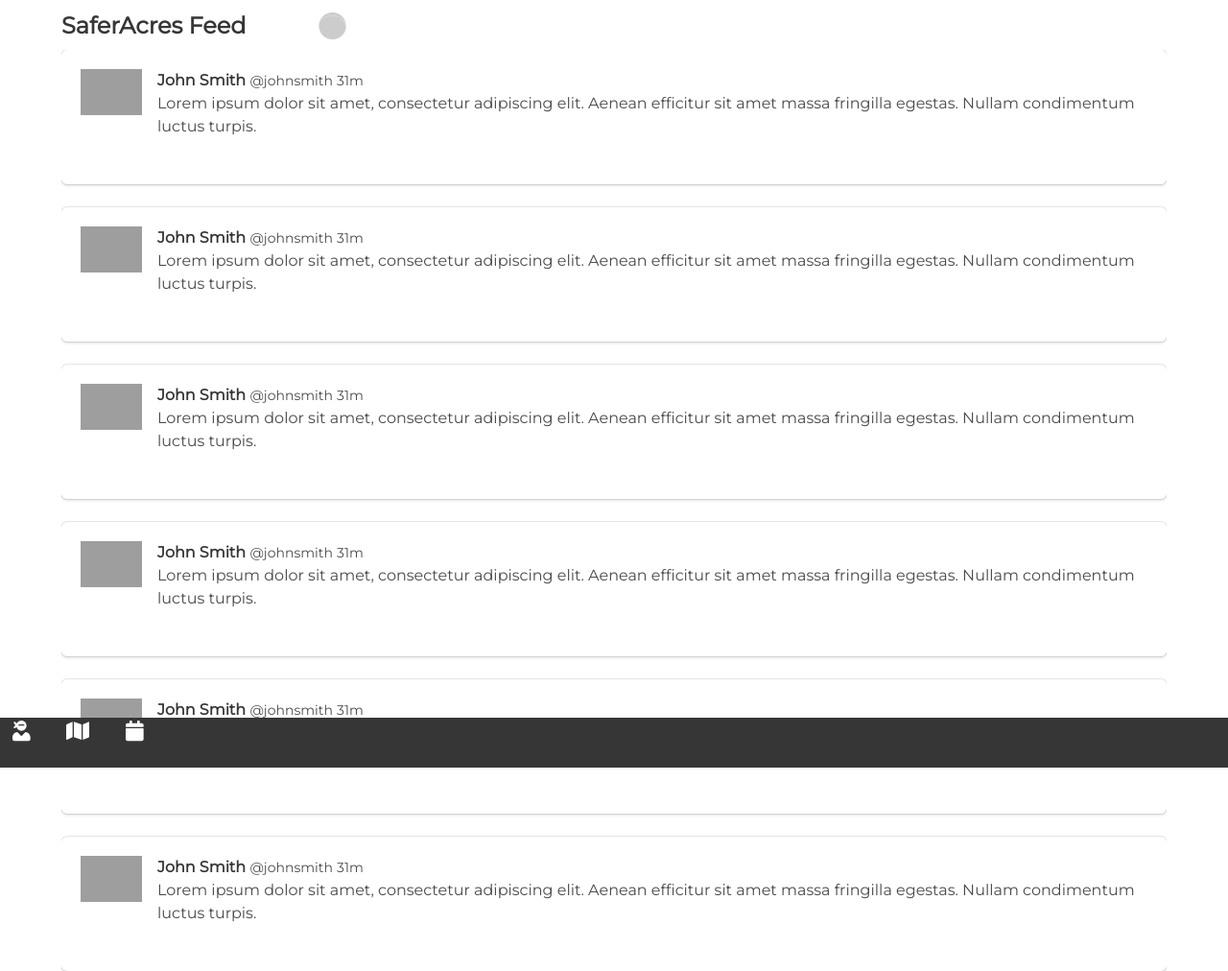
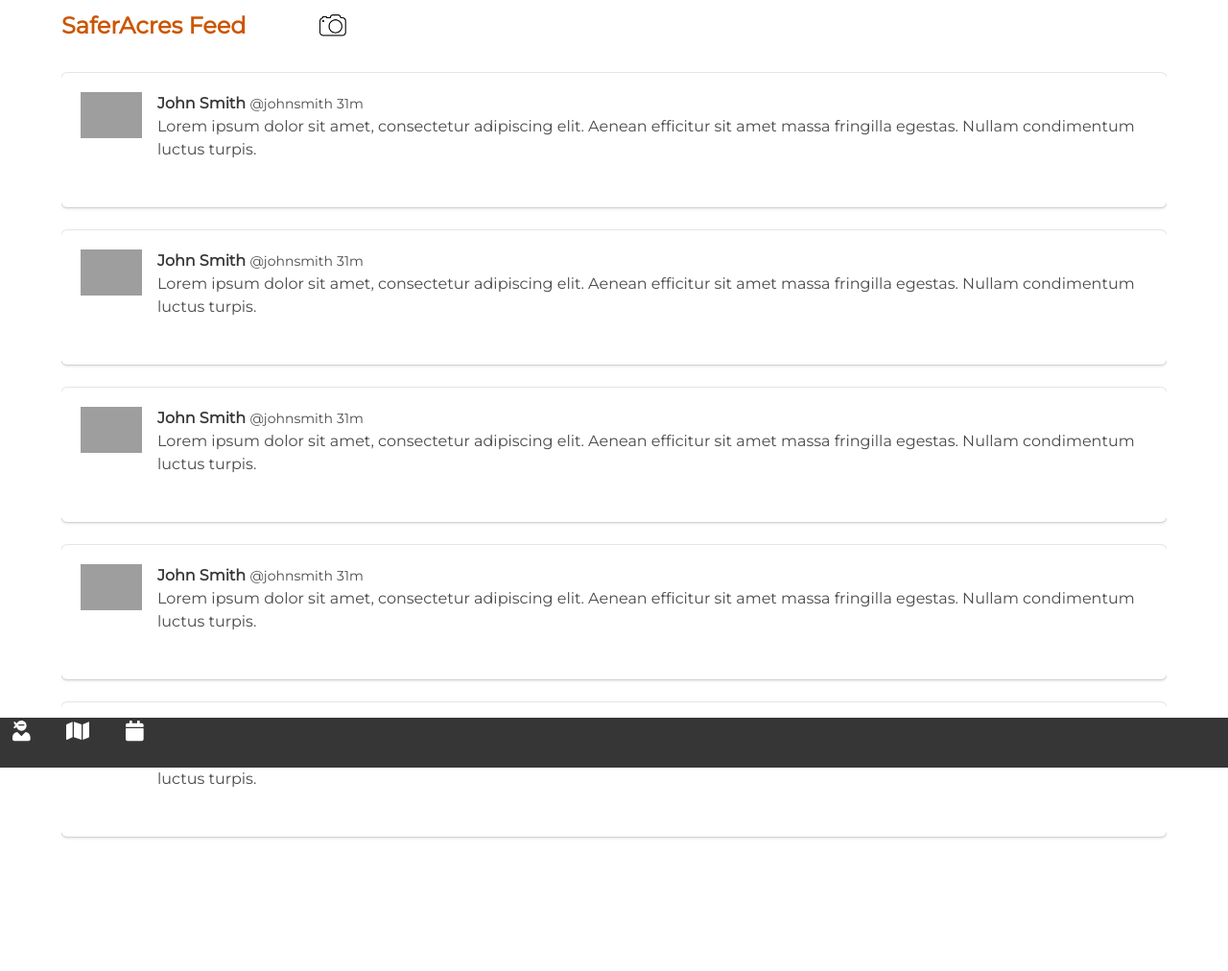
Before and after one commit to avnerkhan/SaferAcres--HackTX18, a plain HTML site: page home.html in a window 1280 px wide. Shown: the whole page at 96% size. After the commit the page ends 896 px from the top, so only its background shows below. Drawn offline with nearby package versions, Linux system fonts and the light colour scheme; grey boxes are pictures that could not be loaded.

Commit message:
Feed PWA

```diff
--- a/css/home.css
+++ b/css/home.css
@@ -10,9 +10,11 @@
 html, body{
   font-family: 'Montserrat';
   overflow-x: hidden;
+
   -webkit-user-select: none;
   -webkit-tap-highlight-color: transparent;
   -webkit-touch-callout: none;
+
 
 }
 
--- a/home.html
+++ b/home.html
@@ -2,15 +2,19 @@
 <html>
 
 <head>
+  <meta name="viewport" content="width=device-width, initial-scale=1.0, viewport-fit=cover">
+
+  <meta name="apple-mobile-web-app-capable" content="yes">
+  <meta name="apple-mobile-web-app-status-bar-style" content="black-translucent">
+  <meta name="apple-mobile-web-app-title" content="SaferAcres">
   <title>Feed | SaferAcres</title>
-  <meta charset="utf-8">
-  <meta name="viewport" content="width=device-width, initial-scale=1">
   <title>Hello Bulma!</title>
   <link rel="stylesheet" href="https://cdnjs.cloudflare.com/ajax/libs/bulma/0.7.2/css/bulma.min.css">
   <script defer src="https://use.fontawesome.com/releases/v5.3.1/js/all.js"></script>
   <link href='https://fonts.googleapis.com/css?family=Montserrat' rel='stylesheet'>
   <link type="text/css" rel="stylesheet" href="css/animate.css" media="screen,projection" />
   <link type="text/css" rel="stylesheet" href="css/home.css" media="screen,projection" />
+
 
   <script type="text/javascript" src="js/jquery-3.3.1.min.js"></script>
   <script type="text/javascript" src="js/init.js"></script>
@@ -20,22 +24,20 @@
 
 <nav class="navbar" role="navigation" aria-label="main navigation">
   <div class="navbar-brand">
-    <a class="navbar-item " href=""><br><h1 class="title is-4 has-text-dark">SaferAcres Feed</h1></a>
+    <a class="navbar-item " href=""><br><h1 class="title is-4 has-text-dark"><span class="burnt">SaferAcres Feed</span></h1></a>
     <div class="navbar-end" style="margin-left: 30%; margin-top: 1%;">
-        <div class="navbar-item" >
-          <img src="img/ball.png" id="upfile1" style="cursor:pointer" />
-          <input type="file" id="file1"  name="file1" style="display:none" />
+      <div class="navbar-item">
+        <img src="img/camera.png" id="upfile1" style="cursor:pointer" />
+        <input type="file" id="file1" name="file1" style="display:none" />
       </div>
     </div>
   </div>
-
 </nav>
 
 <nav class="navbar is-fixed-bottom is-dark">
   <div class="columns is-mobile">
     <div class="column" style="margin-left: 10%; margin-top: 2%;">
       <a href="home.html"><i class="fa fa-user-ninja fa-lg" aria-hidden="true"></i><br></a>
-
     </div>
     <div class="column" style="margin-left: 10%; margin-top: 2%;">
       <a href="map.html"><i class="fa fa-map fa-lg" aria-hidden="true"></i><br></a>
@@ -45,11 +47,9 @@
     </div>
   </div>
 </nav>
+<br>
 
 <body class="container">
-
-  <div class="container">
-
   <div class="box">
   <article class="media">
     <div class="media-left">
@@ -61,7 +61,8 @@
       <div class="content">
         <p>
           <strong>John Smith</strong> <small>@johnsmith</small> <small>31m</small>
-              <br> Lorem ipsum dolor sit amet, consectetur adipiscing elit. Aenean efficitur sit amet massa fringilla egestas. Nullam condimentum luctus turpis.
+          <br>
+          Lorem ipsum dolor sit amet, consectetur adipiscing elit. Aenean efficitur sit amet massa fringilla egestas. Nullam condimentum luctus turpis.
         </p>
       </div>
       <nav class="level is-mobile">
@@ -97,7 +98,8 @@
     <div class="content">
       <p>
         <strong>John Smith</strong> <small>@johnsmith</small> <small>31m</small>
-              <br> Lorem ipsum dolor sit amet, consectetur adipiscing elit. Aenean efficitur sit amet massa fringilla egestas. Nullam condimentum luctus turpis.
+        <br>
+        Lorem ipsum dolor sit amet, consectetur adipiscing elit. Aenean efficitur sit amet massa fringilla egestas. Nullam condimentum luctus turpis.
       </p>
     </div>
     <nav class="level is-mobile">
@@ -133,7 +135,8 @@
     <div class="content">
       <p>
         <strong>John Smith</strong> <small>@johnsmith</small> <small>31m</small>
-              <br> Lorem ipsum dolor sit amet, consectetur adipiscing elit. Aenean efficitur sit amet massa fringilla egestas. Nullam condimentum luctus turpis.
+        <br>
+        Lorem ipsum dolor sit amet, consectetur adipiscing elit. Aenean efficitur sit amet massa fringilla egestas. Nullam condimentum luctus turpis.
       </p>
     </div>
     <nav class="level is-mobile">
@@ -169,7 +172,8 @@
     <div class="content">
       <p>
         <strong>John Smith</strong> <small>@johnsmith</small> <small>31m</small>
-              <br> Lorem ipsum dolor sit amet, consectetur adipiscing elit. Aenean efficitur sit amet massa fringilla egestas. Nullam condimentum luctus turpis.
+        <br>
+        Lorem ipsum dolor sit amet, consectetur adipiscing elit. Aenean efficitur sit amet massa fringilla egestas. Nullam condimentum luctus turpis.
       </p>
     </div>
     <nav class="level is-mobile">
@@ -205,7 +209,8 @@
     <div class="content">
       <p>
         <strong>John Smith</strong> <small>@johnsmith</small> <small>31m</small>
-              <br> Lorem ipsum dolor sit amet, consectetur adipiscing elit. Aenean efficitur sit amet massa fringilla egestas. Nullam condimentum luctus turpis.
+        <br>
+        Lorem ipsum dolor sit amet, consectetur adipiscing elit. Aenean efficitur sit amet massa fringilla egestas. Nullam condimentum luctus turpis.
       </p>
     </div>
     <nav class="level is-mobile">
@@ -230,51 +235,11 @@
   </div>
 </article>
 </div>
-
-    <div class="box">
-      <article class="media">
-        <div class="media-left">
-          <figure class="image is-64x64">
-            <img src="https://bulma.io/images/placeholders/128x128.png" alt="Image">
-          </figure>
-        </div>
-        <div class="media-content">
-          <div class="content">
-            <p>
-              <strong>John Smith</strong> <small>@johnsmith</small> <small>31m</small>
-              <br> Lorem ipsum dolor sit amet, consectetur adipiscing elit. Aenean efficitur sit amet massa fringilla egestas. Nullam condimentum luctus turpis.
-            </p>
-          </div>
-          <nav class="level is-mobile">
-            <div class="level-left">
-              <a class="level-item" aria-label="reply">
-            <span class="icon is-small">
-              <i class="fas fa-reply" aria-hidden="true"></i>
-            </span>
-          </a>
-              <a class="level-item" aria-label="retweet">
-            <span class="icon is-small">
-              <i class="fas fa-retweet" aria-hidden="true"></i>
-            </span>
-          </a>
-              <a class="level-item" aria-label="like">
-            <span class="icon is-small">
-              <i class="fas fa-heart" aria-hidden="true"></i>
-            </span>
-          </a>
-            </div>
-          </nav>
-        </div>
-      </article>
-    </div>
-  </div>
-
 </body>
 <script>
-$("#upfile1").click(function () {
+  $("#upfile1").click(function() {
     $("#file1").trigger('click');
   });
-
 </script>
 
 </html>
```
Also changed, not shown: img/austin2.png (added), img/camera.png (added). Lines whose indentation alone changed are shown as unchanged.
